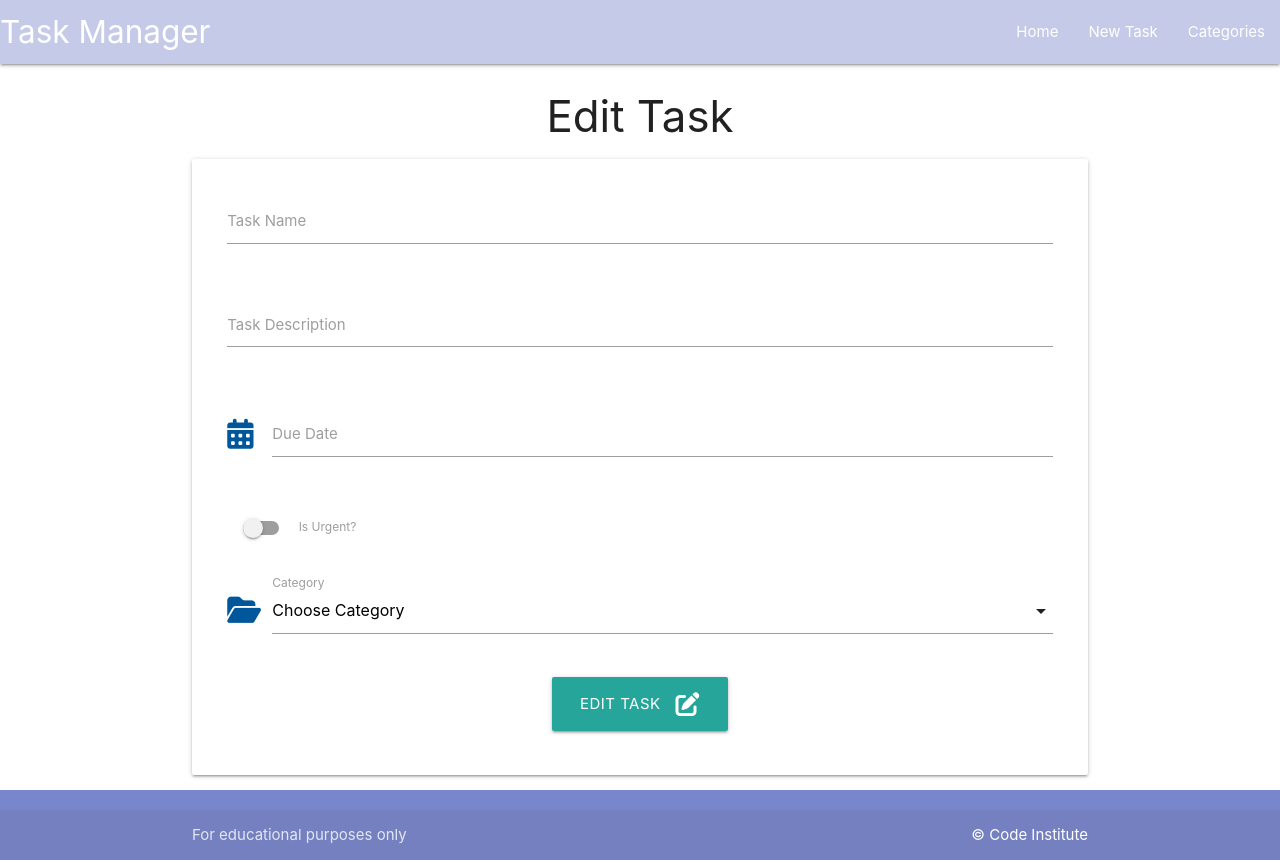
After one commit to SkyeH-M/task-manager-walkthrough, a Flask app: template taskmanager/templates/edit_task.html in a window 1280 px wide. The commit adds this page. Run offline with Flask 2, Linux system fonts and the light colour scheme; the template is opened without the code that fills it, so the values that code supplies are empty; some libraries are stand-ins or nearby versions.

```diff
--- /dev/null
+++ b/taskmanager/templates/edit_task.html
@@ -0,0 +1,79 @@
+{% extends "base.html" %}
+{% block content %}
+
+<h3 class="text-grey darken-3 center-align">
+    Edit Task
+</h3>
+
+<div class="row card-panel grey-lighten-5">
+    <form class="col s12" method="POST" action="{{ url_for('edit_task', task_id=task.id) }}">
+        <!-- Task name -->
+        <div class="row">
+            <div class="input-field col s12">
+                <input id="task_name" name="task_name" value="{{ task.task_name }}" minlength="5" maxlength="50" type="text" class="validate" required>
+                <label for="task_name">Task Name</label>
+            </div>
+        </div>
+        <!-- Task description -->
+        <div class="row">
+            <div class="input-field col s12">
+                <!-- textarea so this must be written here, not in value like with input -->
+                <textarea id="task_description" name="task_description" minlength="2" maxlength="200" type="text" class="materialize-textarea validate" required>
+                    {{- task.task_description -}}
+                    </textarea>
+                <label for="task_description">Task Description</label>
+            </div>
+        </div>
+        <!-- Due Date -->
+        <div class="row">
+            <div class="input-field col s12">
+                <i class="fas fa-calendar-alt prefix light-blue-text text-darken-4"></i>
+                <input id="due_date" name="due_date" type="text" value="{{ task.due_date.strftime('%d %B, %Y') }}" class="datepicker validate" required>
+                <label for="due_date">Due Date</label>
+            </div>
+        </div>
+        <!-- is_urgent -->
+        <div class="row">
+            <div class="input-field col s12">
+                <div class="switch">
+                    <label for="is_urgent">
+                        {% if task.is_urgent == True %}
+                        <input id="is_urgent" name="is_urgent" type="checkbox" checked>
+                        {% else %}
+                        <input id="is_urgent" name="is_urgent" type="checkbox">
+                        {% endif %}
+                        <span class="lever"></span>
+                        Is Urgent?
+                    </label>
+                  </div>
+            </div>
+        </div>
+        <!-- category_id -->
+        <div class="row">
+            <div class="input-field col s12">
+                <i class="fas fa-folder-open prefix light-blue-text text-darken-4"></i>
+                <select id="category_id" name="category_id" class="validate" required>
+                    <option value="" disabled>Choose Category</option>
+                    {% for category in categories %}
+                        {% if category == task.category %}
+                        <option value="{{ category.id }}" selected>{{ category.category_name }}</option>
+                        {% else %}
+                        <option value="{{ category.id }}">{{ category.category_name }}</option>
+                        {% endif %}
+                    {% endfor %}
+                </select>
+                <label for="category_id">Category</label>
+            </div>
+        </div>
+        <!-- submit name -->
+        <div class="row">
+            <div class="col s12 center-align">
+                <button type="submit" class="btn-large">
+                    Edit Task <i class="fa-solid fa-edit right" style="color: #ffffff;"></i>
+                </button>
+            </div>
+        </div>
+    </form>
+</div>
+
+{% endblock %}
```
Also changed, not shown: taskmanager/routes.py (+22 -0 lines), taskmanager/templates/tasks.html (+15 -0 lines).
